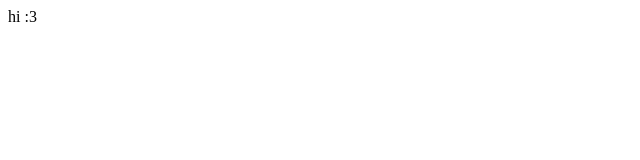
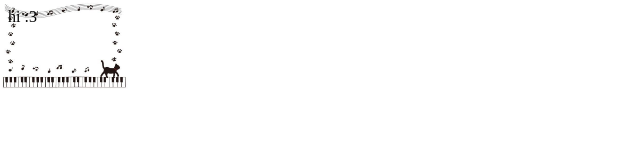
Before and after one commit to spencer-m8/soapdespencer, a website: page public/index.html in a window 1280 px wide. Shown: the whole page, without its empty margins (0-640 px from the left). Drawn offline with Linux system fonts and the light colour scheme.

Commit message:
updated background... I'm rlly just having fun nothing crazy

```diff
--- a/public/index.html
+++ b/public/index.html
@@ -1,4 +1,5 @@
 <head>
+<link rel="stylesheet" href="style.css">
 </head>
 <body>
 hi :3
--- a/public/style.css
+++ b/public/style.css
@@ -4,8 +4,8 @@
 
 body {
   background-image: url("./img/catonkeyboard.jpg");
-  background-repear: no-repeat;
-  background-size: cover;
+  background-repeat: no-repeat;
+  background-size: 10%;
   background-attachment: fixed;
-  font-family: Verdana;
+  font-family: Times New Roman;
 }
```
Also changed, not shown: 1 other file.
